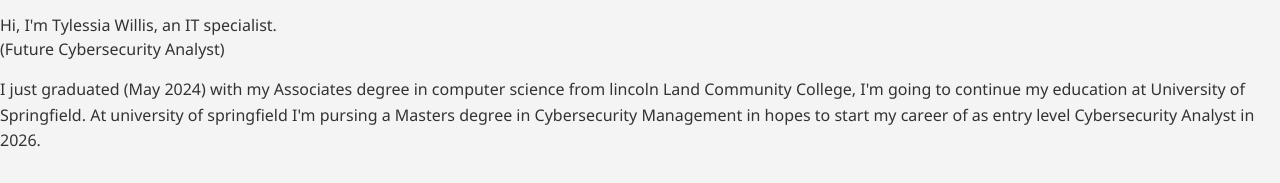
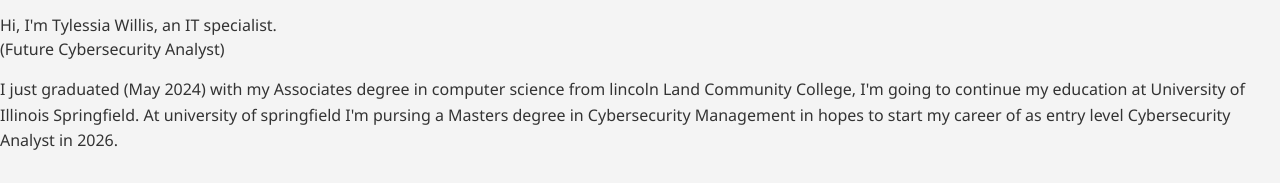
Before and after one commit to TylessiaW/Projects, a plain HTML site: page MyPortfolio/index.html in a window 1280 px wide. Shown: the part 142-325 px from the top of the page. Drawn offline with Linux system fonts and the light colour scheme; a script that the page names is missing.

Commit message:
Update index.html

```diff
--- a/MyPortfolio/index.html
+++ b/MyPortfolio/index.html
@@ -13,7 +13,7 @@
     <section id="about">
         <h2>About Me</h2>
         <p>Hi, I'm Tylessia Willis, an IT specialist. <br> (Future Cybersecurity Analyst)</p>
-        <p2> I just graduated (May 2024) with my Associates degree in computer science from lincoln Land Community College, I'm going to continue my education at University of Springfield. At university of springfield I'm pursing a Masters degree in Cybersecurity Management in hopes to start my career of as entry level Cybersecurity Analyst in 2026. </p2>
+        <p2> I just graduated (May 2024) with my Associates degree in computer science from lincoln Land Community College, I'm going to continue my education at University of Illinois Springfield. At university of springfield I'm pursing a Masters degree in Cybersecurity Management in hopes to start my career of as entry level Cybersecurity Analyst in 2026. </p2>
     </section>
     <section id="projects">
         <h2>Projects</h2>
```
